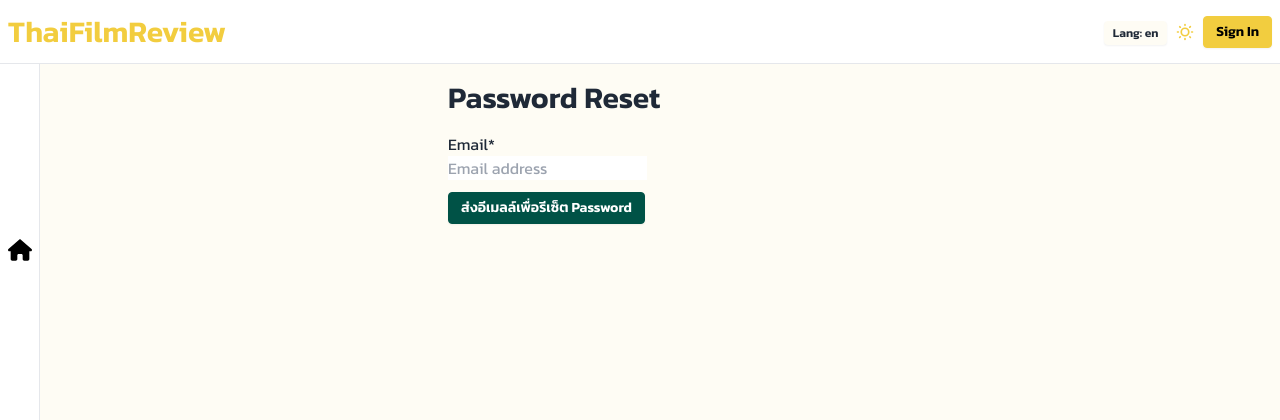
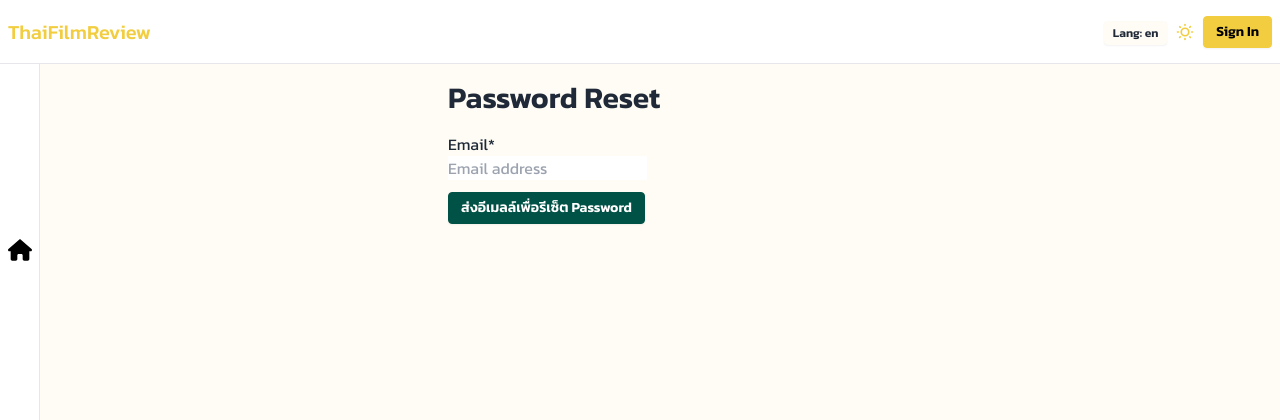
Before and after one commit to thunchakorn/ThaiFilmReview, a Django app: page /en/accounts/password/reset/ in a window 1280 px wide. Shown: the top 420 px of the page. Run offline with Django 5.2, Linux system fonts and the light colour scheme; some libraries are stand-ins or nearby versions.

Commit message:
update header in base.html

```diff
--- a/home/templates/base.html
+++ b/home/templates/base.html
@@ -46,7 +46,7 @@
 <body class="bg-base-300 h-full min-h-screen">
   <header class="navbar sticky bg-base-100 top-0 border-b z-50 max-h-16">
     <div class="flex-1 navbar-start">
-      <a href="{% url 'reviews:list' %}"><h1 class="myh1 text-primary">ThaiFilmReview</h1></a>
+      <a href="{% url 'reviews:list' %}"><h1 class="text-xl font-medium text-primary">ThaiFilmReview</h1></a>
     </div>
     <div class="navbar-end space-x-2">
       {% get_current_language as LANGUAGE_CODE %}
@@ -133,17 +133,18 @@
       </a>
     </div>
   </navbar>
-  <div class="md:ml-10">
-    {% if messages %}
-      {% for message in messages %}
-        <div role="alert" class="alert {% if message.tags %}alert-{{message.tags}}{% endif %}">
+  {% if messages %}
+  {% for message in messages %}
+    <div class="md:ml-10">
+      <div role="alert" class="alert shadow-lg p-2 pl-4 {% if message.tags %}alert-{{message.tags}}{% endif %}">
+        <div class="flex space-x-2">
           <svg xmlns="http://www.w3.org/2000/svg" fill="none" viewBox="0 0 24 24" class="stroke-black shrink-0 w-6 h-6"><path stroke-linecap="round" stroke-linejoin="round" stroke-width="2" d="M13 16h-1v-4h-1m1-4h.01M21 12a9 9 0 11-18 0 9 9 0 0118 0z"></path></svg>
-            <span>{{ message }}</span>
-          </ul>
+          <div>{{ message }}</div>
         </div>
+      </div>
+    </div>
       {% endfor %}
     {% endif %}
-  </div>
   <main class='w-full mt-2 pb-12 md:pb-px z-30 md:pl-12 container mx-auto'>
     {% block content %} {% endblock %}
   </main>
```
